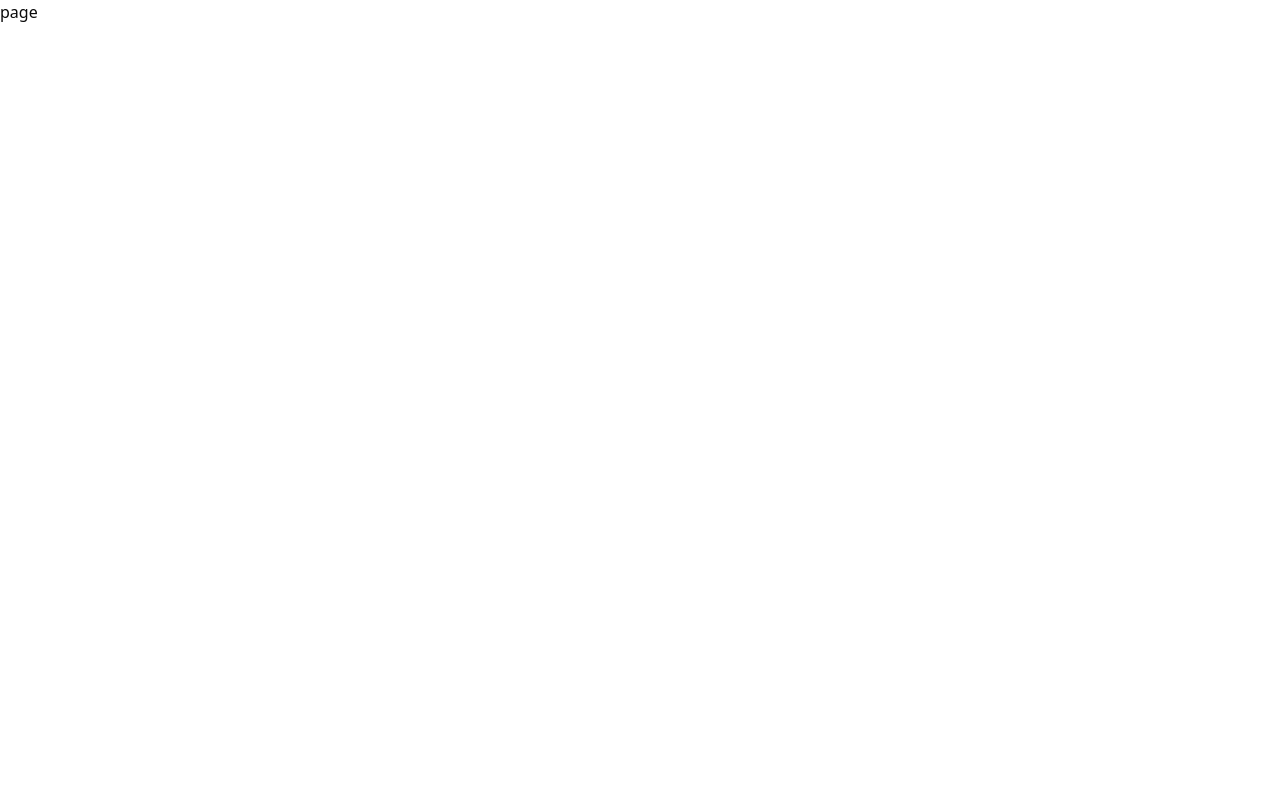
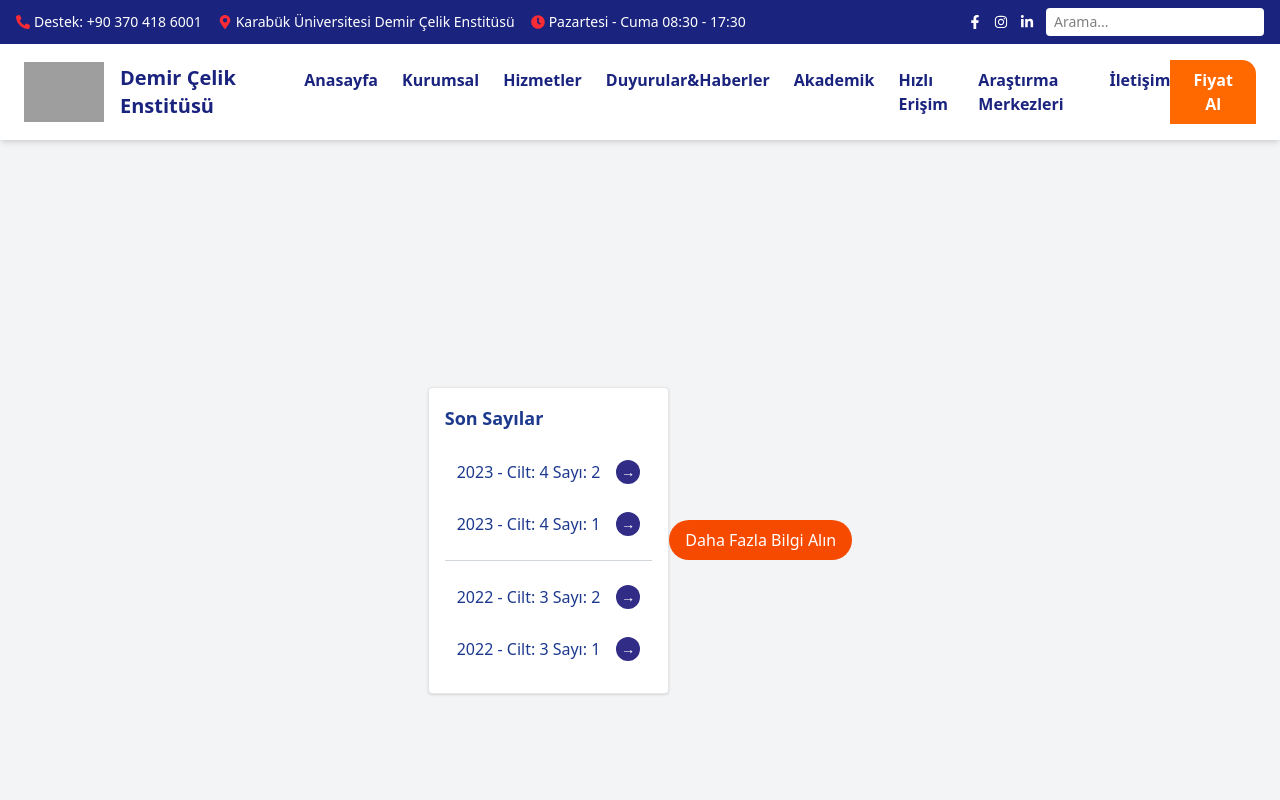
Before and after one commit to Abaddonq/demir-celik-demo, a Next.js app: page /hizli-erisim/fiyat-listesi in a window 1280 px wide. Shown: the top 800 px of the page. Built offline with nearby package versions, Linux system fonts and the light colour scheme; grey boxes are pictures that could not be loaded.

Commit message:
history card, not found, accordion and recent issue component added

```diff
--- a/src/app/(main)/hizli-erisim/fiyat-listesi/page.tsx
+++ b/src/app/(main)/hizli-erisim/fiyat-listesi/page.tsx
@@ -1,9 +1,15 @@
-import React from 'react'
+'use client'; // useState, event vs. için gerekli (app router kullanıyorsan)
 
+import React from 'react';
+import RecentIssues from '@/components/RecentIssues'; // ← componenti ekledik
+import CustomButton from '@/components/CustomButton';
 const page = () => {
   return (
-    <div>page</div>
-  )
-}
+    <div className="min-h-screen flex items-center justify-center bg-gray-100">
+      <RecentIssues />
+      <CustomButton/>
+    </div>
+  );
+};
 
-export default page
+export default page;
--- a/src/app/(main)/hizli-erisim/page.tsx
+++ b/src/app/(main)/hizli-erisim/page.tsx
@@ -1,14 +1,17 @@
 'use client'; // Bu çok önemli! useState kullandığımız için gerekli
 
 import React from 'react';
-import EditorAccordion from '@/components/Accordion'; // componenti import ettik
 import Accordion from '@/components/Accordion';
+import HistoryCard from '@/components/HistoryCard'
 
 const HizliErisimPage = () => {
   return (
     <div className="p-8">
       <h1 className="text-2xl font-bold mb-4">Hızlı Erişim</h1>
       <Accordion />
+      <HistoryCard/>
+
+
     </div>
   );
 };
--- a/src/app/(main)/layout.tsx
+++ b/src/app/(main)/layout.tsx
@@ -1,6 +1,8 @@
 import type { Metadata } from "next";
 import { Geist, Geist_Mono } from "next/font/google";
 import "../globals.css";
+import Header from "@/components/layout/header/header";
+import Footer from "@/components/layout/footer/footer";
 
 const geistSans = Geist({
   variable: "--font-geist-sans",
@@ -27,7 +29,9 @@ export default function RootLayout({
       <body
         className={`${geistSans.variable} ${geistMono.variable} antialiased`}
       >
+      <Header/>
         {children}
+        <Footer/>
       </body>
     </html>
   )
--- /dev/null
+++ b/src/app/not-found.tsx
@@ -0,0 +1,22 @@
+export default function NotFound() {
+    return (
+        <div style={{
+            display: 'flex',
+            flexDirection: 'column',
+            alignItems: 'center',
+            justifyContent: 'center',
+            height: '100vh',
+            textAlign: 'center'
+        }}>
+            <h1 style={{ color: 'red', fontSize: '12rem' ,marginBottom:'0'}}> 404</h1>
+            <h2 style={{ color:'darkblue', fontSize: '2rem', padding: '5px 3px',marginTop: '0' }}>  Aradığınız web sayfası burada değil</h2>
+
+            <a href="https://demircelik.karabuk.edu.tr/">
+                <button style={{ marginTop: '20px', padding: '10px 20px',color:'white', backgroundColor: 'red', borderTopRightRadius: '15px' }}>
+                     <span style={{ fontSize: '1.5rem' }}>⮕</span>
+                       <span>Anasayfaya Dön</span>
+                </button>
+            </a>
+        </div>
+    );
+}
--- /dev/null
+++ b/src/components/CustomButton.js
@@ -0,0 +1,14 @@
+'use client';
+
+import React from 'react';
+
+export default function CustomButton({ label = "Daha Fazla Bilgi Alın", url = "#" }) {
+  return (
+    <a
+      href={url}
+      className="px-4 py-2 bg-orange-600 text-white rounded-full hover:bg-orange-700 transition-colors"
+    >
+      {label}
+    </a>
+  );
+}
--- /dev/null
+++ b/src/components/HistoryCard.js
@@ -0,0 +1,45 @@
+'use client'
+
+import Link from 'next/link'
+
+export default function HistoryCard() {
+  return (
+    <div className="bg-[#eaf6fd] rounded-2xl p-6 text-center max-w-sm shadow-md transition-all duration-300 hover:bg-[#d0e8f7] hover:shadow-lg">
+      <div className="flex justify-center mb-4">
+        <div className="bg-[#202b85] p-4 rounded-[20%] inline-block transition-all duration-300 group-hover:bg-[#3a4ac1]">
+          <svg
+            xmlns="http://www.w3.org/2000/svg"
+            width="40"
+            height="40"
+            fill="#fff"
+            viewBox="0 0 24 24"
+          >
+            <path d="M7 2a1 1 0 0 0-1 1v17a2 2 0 0 0 2 2h3V2H7Zm4 0v20h6a2 2 0 0 0 2-2V2h-8Z" />
+          </svg>
+        </div>
+      </div>
+
+      <h2 className="text-xl font-bold text-[#202b85] mb-2 transition-all duration-300 group-hover:text-[#3a4ac1]">
+        Tarihçe
+      </h2>
+
+      <p className="text-gray-600 text-sm mb-4">
+        Karabük Üniversitesi Demir Çelik Enstitüsü Türkiye ve dünyada demir çelik üretimi, enerji,
+        çevre ve inşaat alanlarında yeni teknolojilerin geliştirilmesine, ürün kalitesinin
+        artırılmasına, yönelik araştırmalar için gerekli bilimsel ortamı sağlamaktadır.
+      </p>
+
+      <Link
+        href="https://demircelik.karabuk.edu.tr/hakkimizda/"
+        className="group flex items-center gap-2 font-bold justify-center transition-all duration-300 text-[#202b85]"
+      >
+        <span className="w-6 h-6 flex items-center justify-center rounded-full bg-[#202b85] text-white transition-all duration-300 group-hover:bg-orange-500">
+          +
+        </span>
+        <span className="transition-all duration-300 group-hover:text-orange-500">
+          Daha Fazla Bilgi
+        </span>
+      </Link>
+    </div>
+  )
+}
--- /dev/null
+++ b/src/components/RecentIssues.js
@@ -0,0 +1,55 @@
+'use client';
+
+import React from 'react';
+
+const issues = [
+  {
+    label: "2023 - Cilt: 4 Sayı: 2",
+    url: "https://dergipark.org.tr/tr/pub/jesred/issue/81238",
+  },
+  {
+    label: "2023 - Cilt: 4 Sayı: 1",
+    url: "https://dergipark.org.tr/tr/pub/jesred/issue/79758",
+  },
+  {
+    label: "2022 - Cilt: 3 Sayı: 2",
+    url: "https://dergipark.org.tr/tr/pub/jesred/issue/74023",
+  },
+  {
+    label: "2022 - Cilt: 3 Sayı: 1",
+    url: "https://dergipark.org.tr/tr/pub/jesred/issue/72095",
+  },
+];
+
+export default function RecentIssues() {
+  return (
+    <div className="max-w-sm bg-white rounded shadow p-4 border">
+      <h2 className="text-lg font-semibold text-blue-900 mb-4">Son Sayılar</h2>
+
+      {issues.map((issue, index) => {
+        const prevYear = index > 0 ? issues[index - 1].label.slice(0, 4) : null;
+        const currYear = issue.label.slice(0, 4);
+        const addDivider = prevYear && prevYear !== currYear;
+
+        return (
+          <div key={index}>
+            {addDivider && <hr className="my-3 border-gray-300" />}
+            <a
+              href={issue.url}
+              target="_blank"
+              rel="noopener noreferrer"
+              className="group flex justify-between items-center p-3 rounded-md mb-1 transition-all text-blue-900 hover:text-orange-600"
+            >
+              <span className="transition-colors">{issue.label}</span>
+
+              {/* Ok simgesi — metinle arasında makul boşluk */}
+              <div className="ml-4 w-6 h-6 rounded-full flex items-center justify-center bg-indigo-900 text-white text-sm group-hover:bg-orange-500 transition-all">
+                →
+              </div>
+            </a>
+          </div>
+        );
+      })}
+    </div>
+  );
+}
```
